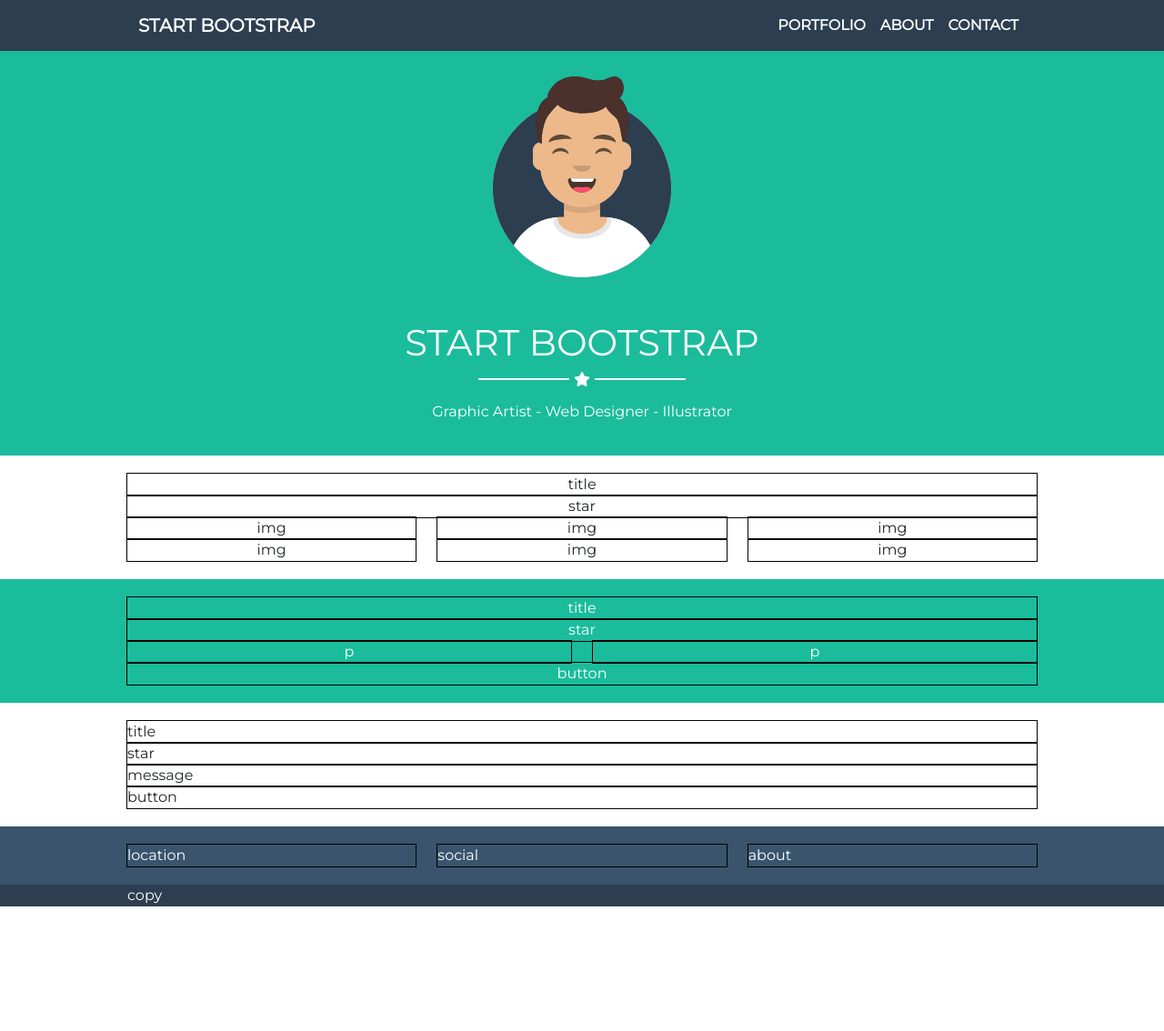
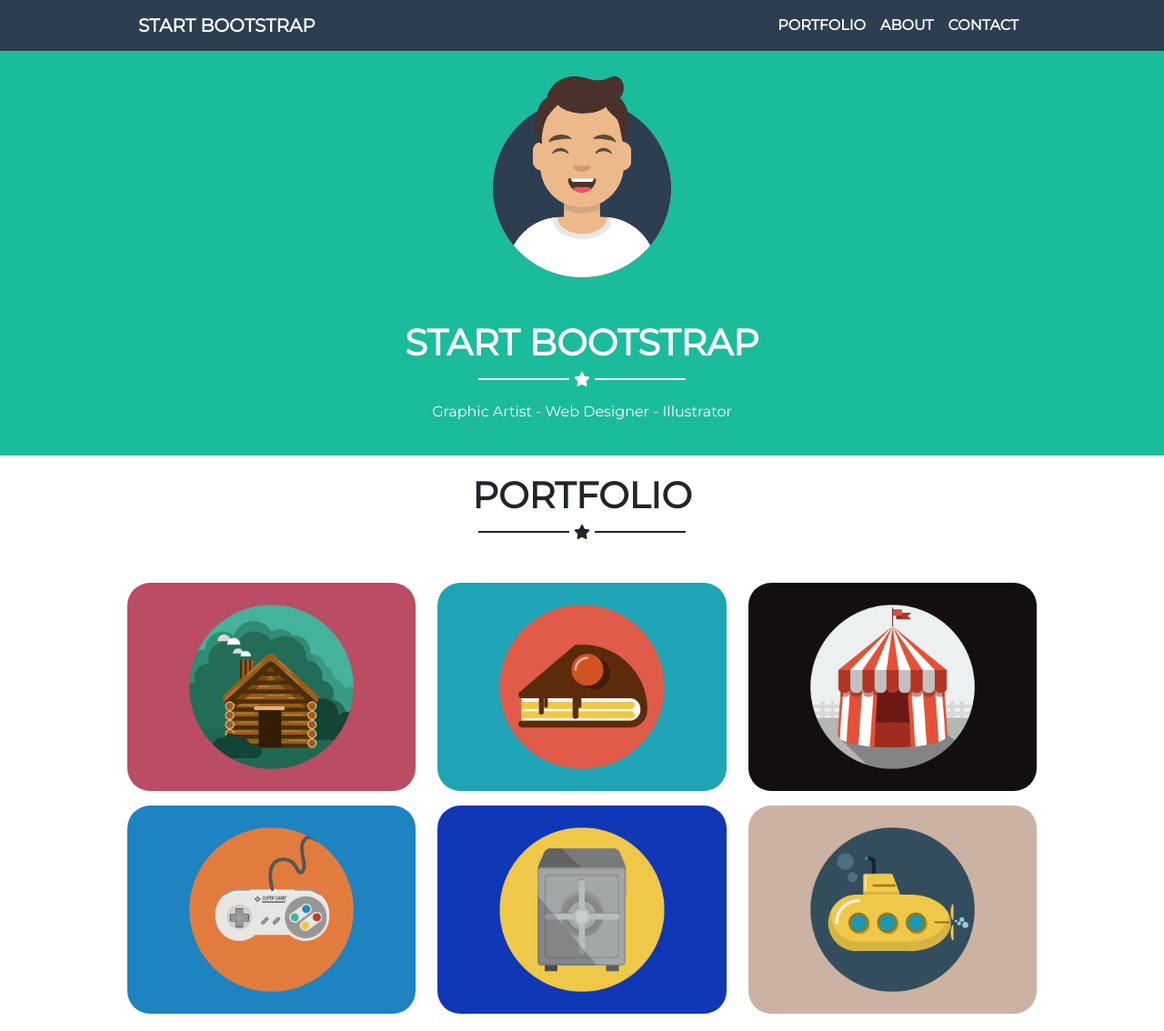
Before and after one commit to fedeloxe/html-css-bootstrap-freelancer, a plain HTML site: page index.html in a window 1280 px wide. Shown: the top 1134 px of the page at 91% size. Before the commit the page ends 997 px from the top, so only its background shows below. Drawn offline with nearby package versions, Linux system fonts and the light colour scheme.

Commit message:
portfolio done

```diff
--- a/css/style.css
+++ b/css/style.css
@@ -30,6 +30,15 @@ hr{
     opacity: 1;
 }
 
+h1{
+    font-weight: 900;
+}
+
+.portfolio img{
+    width: 100%;
+    border-radius: 25px;
+}
+
 
 
 
--- a/index.html
+++ b/index.html
@@ -54,7 +54,6 @@
                         <hr>
                     </div>
                     <p class="mt-3">Graphic Artist - Web Designer - Illustrator</p>
-
                 </div>
             </div>
         </section>
@@ -62,29 +61,30 @@
         <section class="portfolio">  <!--portfolio-->
             <div class="container text-center">
                 <div class="row d-flex">
-                    <div class="col-12">
-                        <div class="border-black">title</div>
+                    <h1> PORTFOLIO</h1>
+                    <div class="col-12 d-flex  justify-content-center align-items-center mb-5">
+                        <hr>
+                        <i class="fa-solid fa-star"></i>
+                        <hr>
                     </div>
-                    <div class="col-12">
-                        <div class="border-black">star</div>
+
+                    <div class="col-12 col-sm-6 col-lg-4 mb-3">
+                      <img src="./img/cabin.png" alt="">
                     </div>
-                    <div class="col-12 col-sm-6 col-lg-4">
-                        <div class="border-black">img</div>
+                    <div class="col-12 col-sm-6 col-lg-4 mb-3">
+                      <img src="./img/cake.png" alt="">
                     </div>
-                    <div class="col-12 col-sm-6 col-lg-4">
-                        <div class="border-black">img</div>
+                    <div class="col-12 col-sm-6 col-lg-4 mb-3">
+                      <img src="./img/circus.png" alt="">
                     </div>
-                    <div class="col-12 col-sm-6 col-lg-4">
-                        <div class="border-black">img</div>
+                    <div class="col-12 col-sm-6 col-lg-4 mb-3">
+                      <img src="./img/game.png" alt="">
                     </div>
-                    <div class="col-12 col-sm-6 col-lg-4">
-                        <div class="border-black">img</div>
+                    <div class="col-12 col-sm-6 col-lg-4" mb-3>
+                      <img src="./img/safe.png" alt="">
                     </div>
-                    <div class="col-12 col-sm-6 col-lg-4">
-                        <div class="border-black">img</div>
-                    </div>
-                    <div class="col-12 col-sm-6 col-lg-4">
-                        <div class="border-black">img</div>
+                    <div class="col-12 col-sm-6 col-lg-4 mb-3">
+                      <img src="./img/submarine.png" alt="">
                     </div>
                 </div>
             </div>
```
